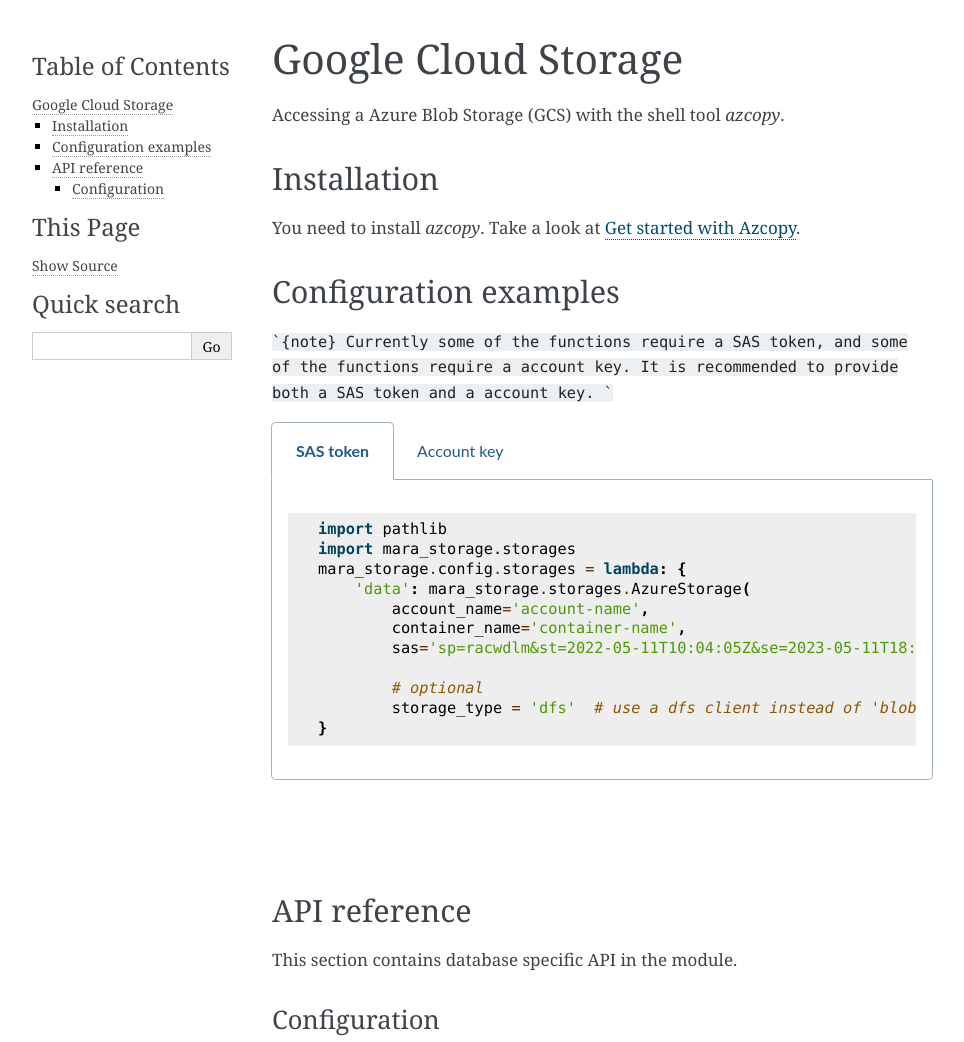
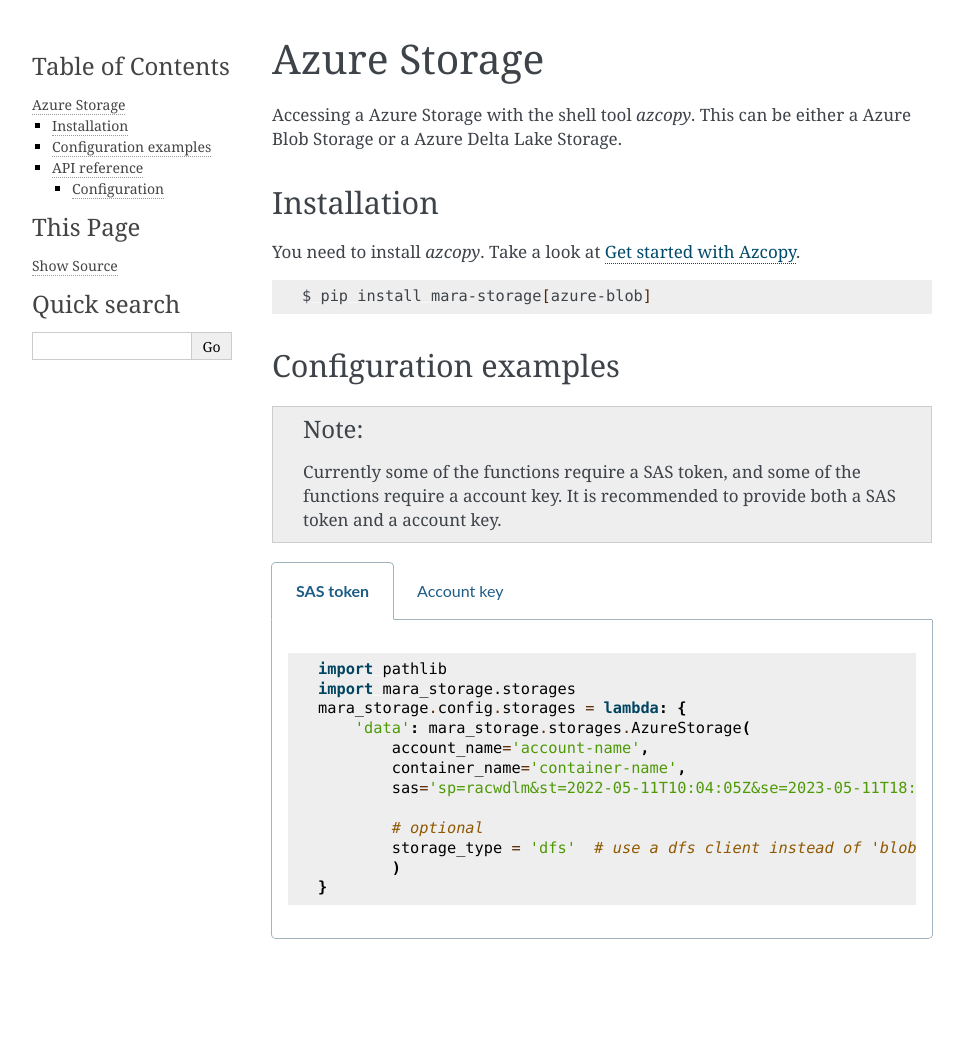
Before and after one commit to mara/mara-storage, a Sphinx documentation site: the page built from docs/storages/azure.rst, in a window 1280 px wide, cut to the strip 0-1042 px from the top of the page. Shown: the whole strip, without its empty margins (148-1112 px from the left). Built offline with Sphinx 7.4.7, drawn with Linux system fonts in a browser that asks for light colours.

Commit message:
update docs

````diff
--- a/docs/storages/azure.rst
+++ b/docs/storages/azure.rst
@@ -1,7 +1,7 @@
-Google Cloud Storage
+Azure Storage
 ====================
 
-Accessing a Azure Blob Storage (GCS) with the shell tool `azcopy`.
+Accessing a Azure Storage with the shell tool `azcopy`. This can be either a Azure Blob Storage or a Azure Delta Lake Storage.
 
 Installation
 ------------
@@ -9,14 +9,18 @@
 You need to install `azcopy`. Take a look at `Get started with Azcopy <https://learn.microsoft.com/en-us/azure/storage/common/storage-use-azcopy-v10>`_.
 
 
+.. code-block:: shell
+
+    $ pip install mara-storage[azure-blob]
+
+
 Configuration examples
 ----------------------
 
-```{note}
-Currently some of the functions require a SAS token, and some of the functions
-require a account key. It is recommended to provide both a SAS token
-and a account key.
-```
+.. note::
+    Currently some of the functions require a SAS token, and some of the functions
+    require a account key. It is recommended to provide both a SAS token
+    and a account key.
 
 .. tabs::
 
@@ -30,10 +34,11 @@
                 'data': mara_storage.storages.AzureStorage(
                     account_name='account-name',
                     container_name='container-name',
-                    sas='sp=racwdlm&st=2022-05-11T10:04:05Z&se=2023-05-11T18:04:05Z&spr=https&sv=2020-08-04&sr=c&sig=u7tqxugyv5MbyrtFdEUp22tnou4wifBoUfIaLDazeRT%3D'),
+                    sas='sp=racwdlm&st=2022-05-11T10:04:05Z&se=2023-05-11T18:04:05Z&spr=https&sv=2020-08-04&sr=c&sig=u7tqxugyv5MbyrtFdEUp22tnou4wifBoUfIaLDazeRT%3D',
 
                     # optional
                     storage_type = 'dfs'  # use a dfs client instead of 'blob' (default value)
+                    )
             }
 
     .. group-tab:: Account key
@@ -50,7 +55,7 @@
 
                     # optional
                     storage_type = 'dfs'  # use a dfs client instead of 'blob' (default value)
-                    ),
+                    )
             }
 
 |
````
Also changed, not shown: README.md (+1 -1 lines), docs/storages-overview.md (+5 -3 lines).
